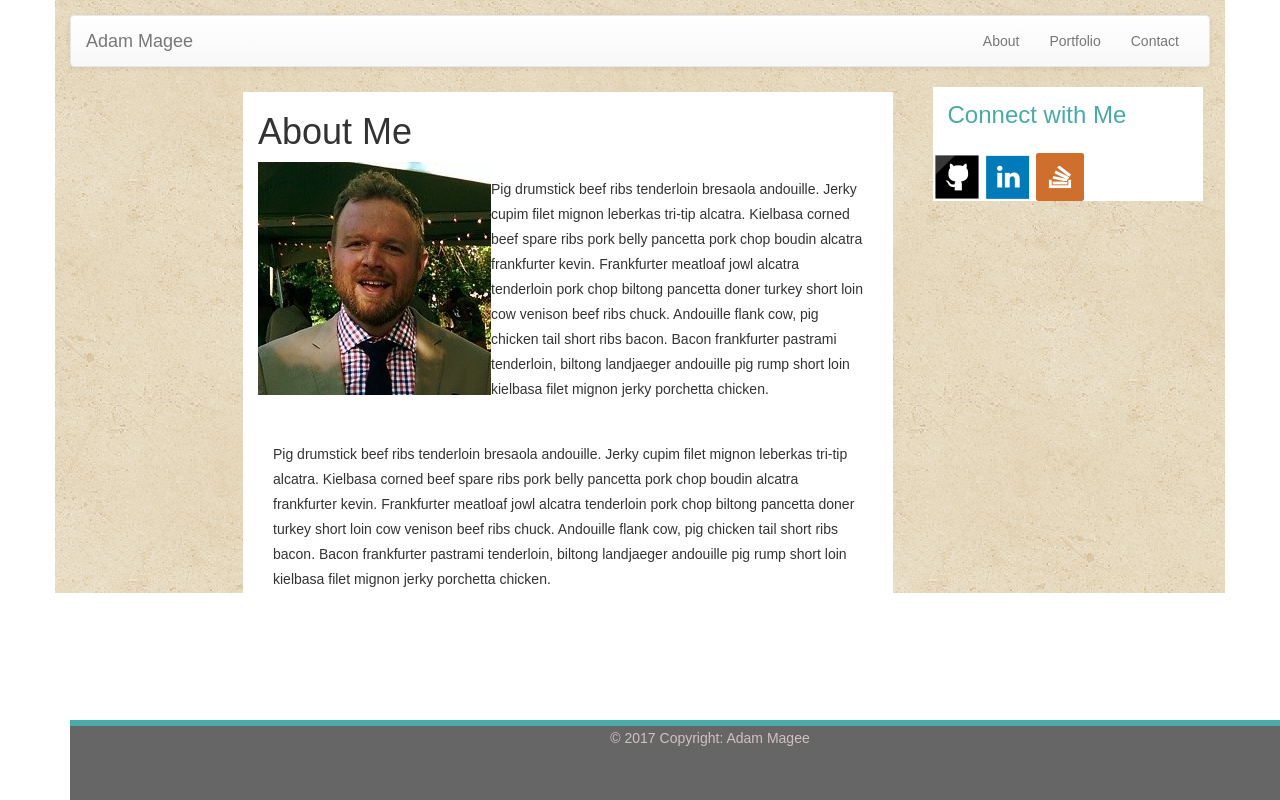
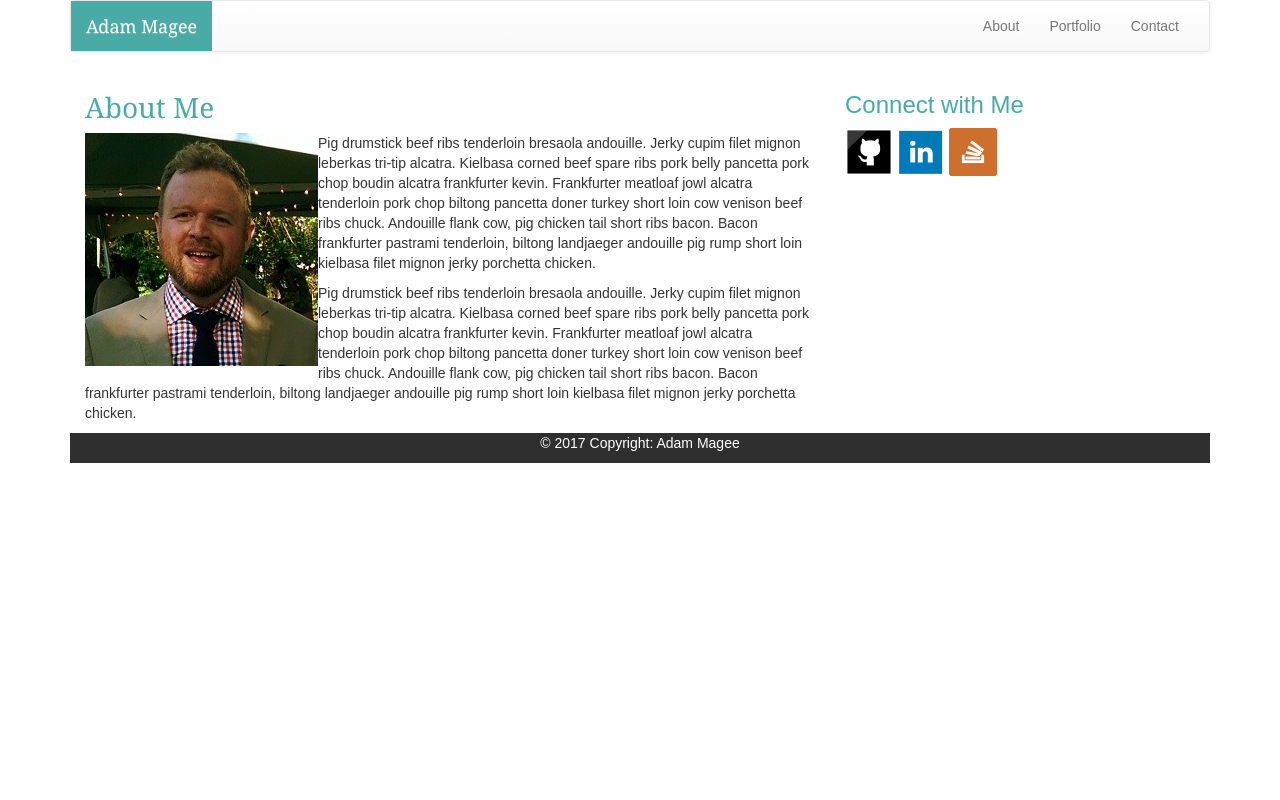
Before and after one commit to spintax/Bootstrap-portfolio, a plain HTML site: page index.html in a window 1280 px wide. Drawn offline with nearby package versions, Linux system fonts and the light colour scheme.

Commit message:
put rows into containers'

```diff
--- a/assets/css/style.css
+++ b/assets/css/style.css
@@ -1,76 +1,23 @@
-.container {
-    padding-top: 15px;
-}
-
-.navbar {
-    margin-bottom: 0;
-}
-
-.navbar-default .navbar-brand .h1 {
+.navbar.navbar-default .navbar-brand {
     background-color: #4aaaa5;
     color: #ffffff;
+    font-family: 'Georgia', Times, Times New Roman, serif;
 }
 
 body {
     font-family: 'Arial', 'Helvetica Neue', Helvetica, sans-serif;
-    line-height: 25px;
 }
 
-p {
-    padding: 15px;
-}
-
-.footer-copyright {
-    position: fixed;
-    bottom: 0;
-    color: #D1C1C1;
-    width: 100%;
-    background-color: #666666;
-    border-top: 6px solid #4aaaa5;
-    text-align: center;
-    height: 10%;
-}
-
-.col-md-12 {
-    width: 100%;
-    float: left;
-}
-
-.h1 {
-    background-color: #4aaaa5;
-    color: #ffffff;
+h1 {
+    color: #4aaaa5;
+    /* color: #ffffff; */
     font-family: 'Georgia', Times, Times New Roman, serif;
-    border-bottom: 1px solid #dddddd;
+    /* border-bottom: 1px solid #dddddd; */
     font-size: 2em;
-    padding-left: 15px
+    /* padding-left: 15px */
 }
 
 h2 {
     font-size: 24px;
     color: #4aaaa5;
-    padding: 15px;
 }
-
-.caption {
-    color: #ffffff;
-    background-color: #4aaaa5;
-    text-align: center;
-}
-
-.col-md-offset-9 {
-    background-color: #ffffff;
-    max-width: 270px;
-    left: 240px;
-    top: 40px;
-}
-
-.col-md-8 {
-    background-color: #ffffff;
-    max-width: 650px;
-    left: 188px;
-    top: 25px;
-}
-
-.form {
-    margin: auto;
-}
--- a/index.html
+++ b/index.html
@@ -8,8 +8,7 @@
   <meta http-equiv="X-UA-Compatible" content="ie=edge">
   <title>Document</title>
 
-  <!-- jQuery (necessary for Bootstrap's JavaScript plugins) -->
-  <script src="https://ajax.googleapis.com/ajax/libs/jquery/1.12.4/jquery.min.js"></script>
+
 
   <!-- Latest compiled and minified CSS -->
   <link rel="stylesheet" href="https://maxcdn.bootstrapcdn.com/bootstrap/3.3.7/css/bootstrap.min.css" integrity="sha384-BVYiiSIFeK1dGmJRAkycuHAHRg32OmUcww7on3RYdg4Va+PmSTsz/K68vbdEjh4u"
@@ -19,14 +18,13 @@
   <link rel="stylesheet" href="https://maxcdn.bootstrapcdn.com/bootstrap/3.3.7/css/bootstrap-theme.min.css" integrity="sha384-rHyoN1iRsVXV4nD0JutlnGaslCJuC7uwjduW9SVrLvRYooPp2bWYgmgJQIXwl/Sp"
     crossorigin="anonymous">
 
-  <!-- Latest compiled and minified JavaScript -->
-  <script src="https://maxcdn.bootstrapcdn.com/bootstrap/3.3.7/js/bootstrap.min.js" integrity="sha384-Tc5IQib027qvyjSMfHjOMaLkfuWVxZxUPnCJA7l2mCWNIpG9mGCD8wGNIcPD7Txa"
-    crossorigin="anonymous"></script>
+
 
   <link rel="stylesheet" type="text/css" href="assets/css/style.css">
   <style>
-    .container {
-      background-image: url("assets/images/vintage-concrete.png")
+    .bg-4 {
+      background-color: #2f2f2f;
+      color: #ffffff;
     }
   </style>
 </head>
@@ -39,6 +37,7 @@
       <div class="container-fluid">
         <!-- Brand and toggle get grouped for better mobile display -->
         <div class="navbar-header">
+          <a class="navbar-brand" href="index.html">Adam Magee</a>
           <button type="button" class="navbar-toggle collapsed" data-toggle="collapse" data-target="#bs-example-navbar-collapse-1"
             aria-expanded="false">
                               <span class="sr-only">Toggle navigation</span>
@@ -46,7 +45,7 @@
                               <span class="icon-bar"></span>
                               <span class="icon-bar"></span>
                             </button>
-          <a class="navbar-brand" href="index.html">Adam Magee</a>
+          <!-- <a class="navbar-brand" href="index.html">Adam Magee</a> -->
         </div>
 
         <!-- right nav -->
@@ -64,10 +63,10 @@
 
     </nav>
 
-
+<div class="container-fluid">
     <div class="row">
       <!-- About Me Column -->
-      <div class="col-md-8">
+      <div class="col-lg-8 col-md-8 col-sm-12 col-xs-12">
 
         <h1>About Me</h1>
         <img src="assets/images/magprof2.jpg" alt="adam magee" class="pull-left gap-right img-responsive">
@@ -87,7 +86,7 @@
 
       <!-- sidebr nav -->
 
-      <div class="col-md-offset-9">
+      <div class="col-lg-4 col-md-4 col-sm-12 col-xs-12">
         <h2>Connect with Me</h2>
         <a class="linkbar" href="https://github.com/spintax" target="_blank"><img class="icon" src="assets/images/githubicon.png"></a>
         <a class="linkbar" href="https://www.linkedin.com/in/adam-magee-4770069/" target="_blank"><img class="icon" src="assets/images/linkedinicon.png"></a>
@@ -97,12 +96,18 @@
 
       </div>
     </div>
-    <div class="row">
-      <div class="col-md-12">
+  </div>
 
-        <!--Copyright-->
-        <div class="footer-copyright">
-          <div class="footer-fluid">
-            © 2017 Copyright: Adam Magee
-          </div>
-        </div>
+    <footer class="container-fluid bg-4 text-center">
+      <p>© 2017 Copyright: Adam Magee</p>
+    </footer>
+  </div>
+
+  <!-- jQuery (necessary for Bootstrap's JavaScript plugins) -->
+  <script src="https://ajax.googleapis.com/ajax/libs/jquery/1.12.4/jquery.min.js"></script>
+
+  <!-- Latest compiled and minified JavaScript -->
+  <script src="https://maxcdn.bootstrapcdn.com/bootstrap/3.3.7/js/bootstrap.min.js" integrity="sha384-Tc5IQib027qvyjSMfHjOMaLkfuWVxZxUPnCJA7l2mCWNIpG9mGCD8wGNIcPD7Txa"
+    crossorigin="anonymous"></script>
+
+</body>
```
